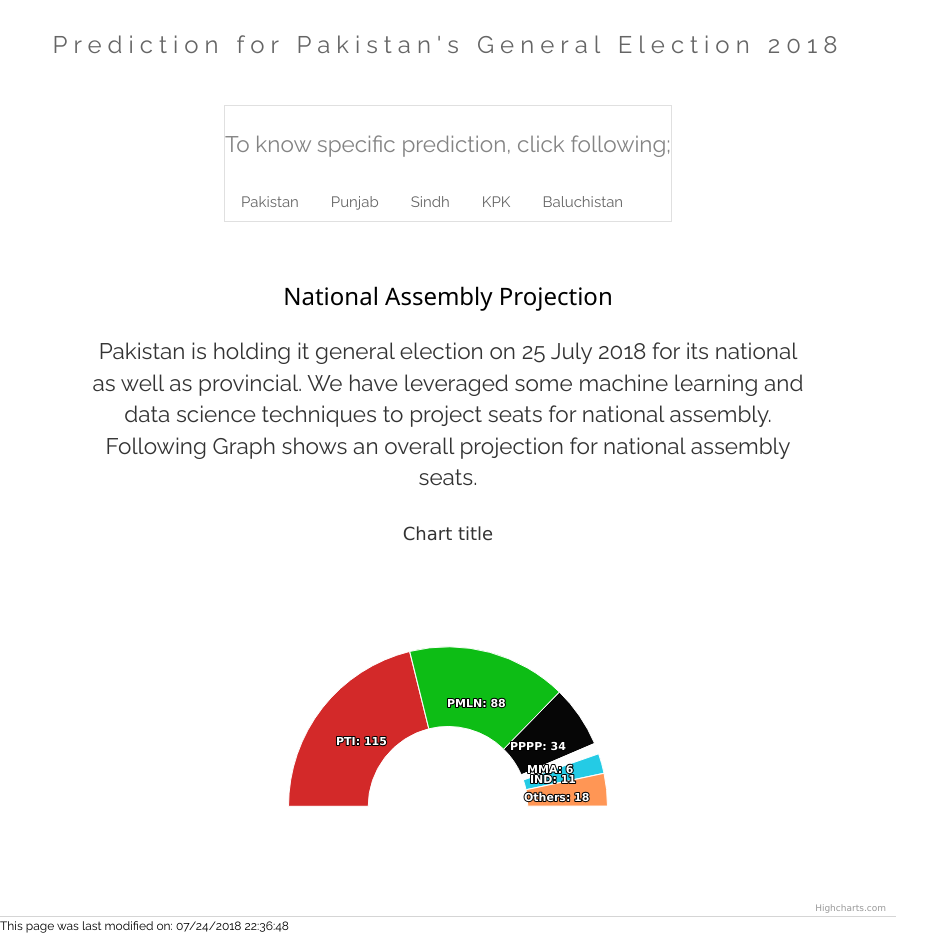
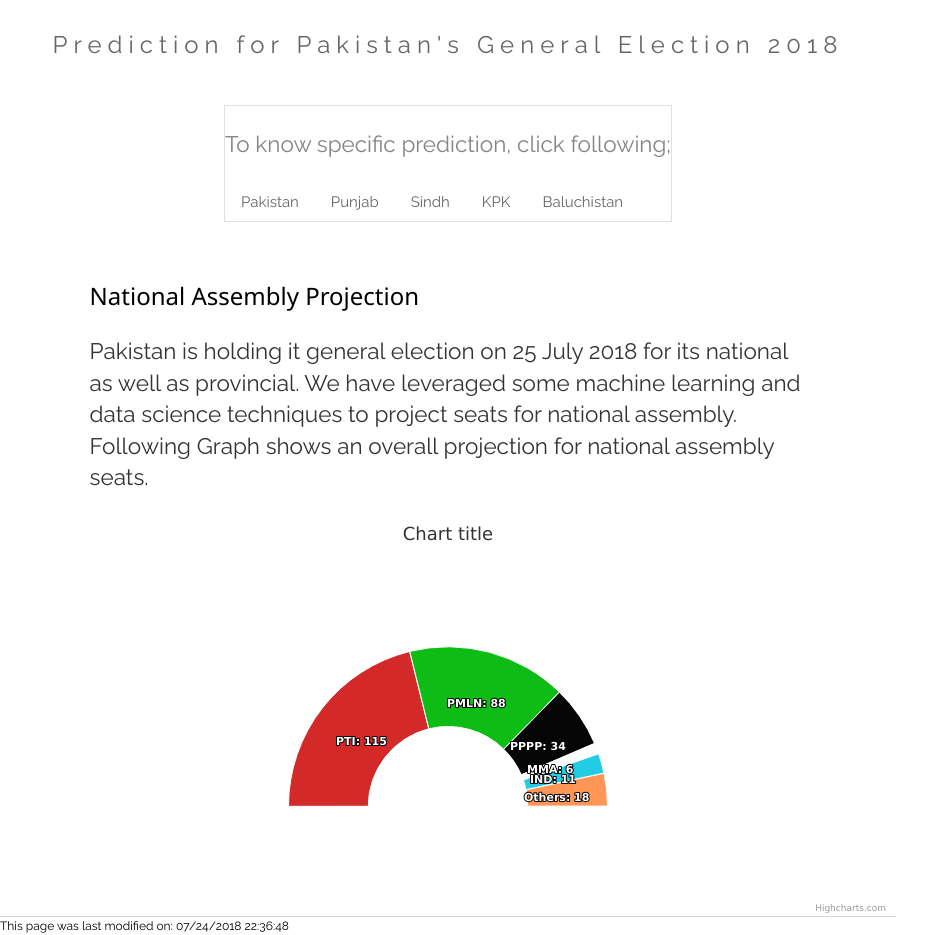
Before and after one commit to awaisrauf/GE2018, a Jekyll site: the page built from pages/projection.html, in a window 1280 px wide. Shown: the whole page, without its empty margins (0-949 px from the left). Built offline with Jekyll 4.4.1, drawn with Linux system fonts in a browser that asks for light colours.

```diff
--- a/pages/js/projection.js
+++ b/pages/js/projection.js
@@ -41,7 +41,6 @@
     exporting: { enabled: false },
     series: [{
         type: 'pie',
-        name: 'Nationl Assembly Seats Projection',
         innerSize: '50%',
         data: [
             ['PTI', 115],
--- a/pages/projection.html
+++ b/pages/projection.html
@@ -10,7 +10,7 @@
     position:absolute;
 }
 div.a {
-    text-align: center;
+    text-align: left;
     margin-left: 10%;
     margin-right:10%;
 }
```
